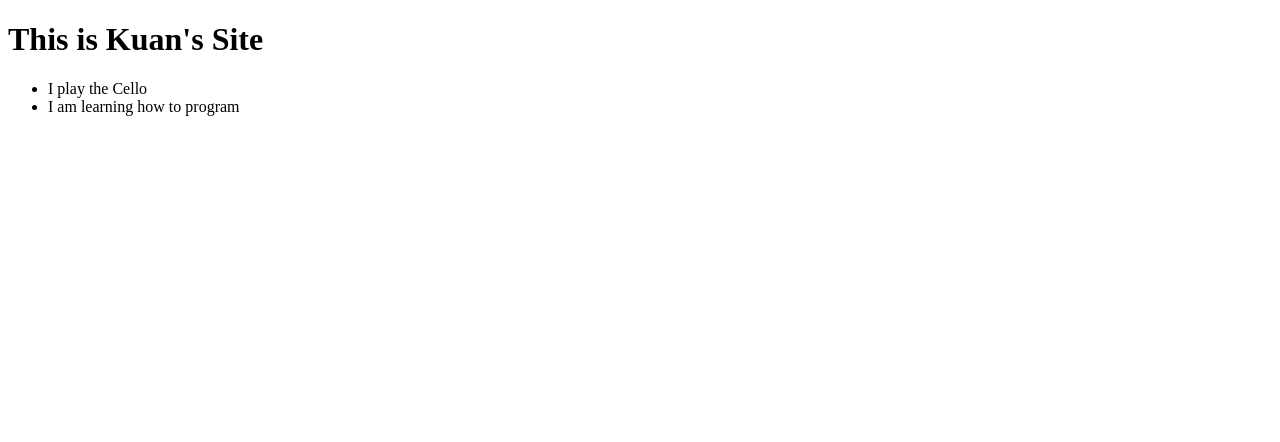
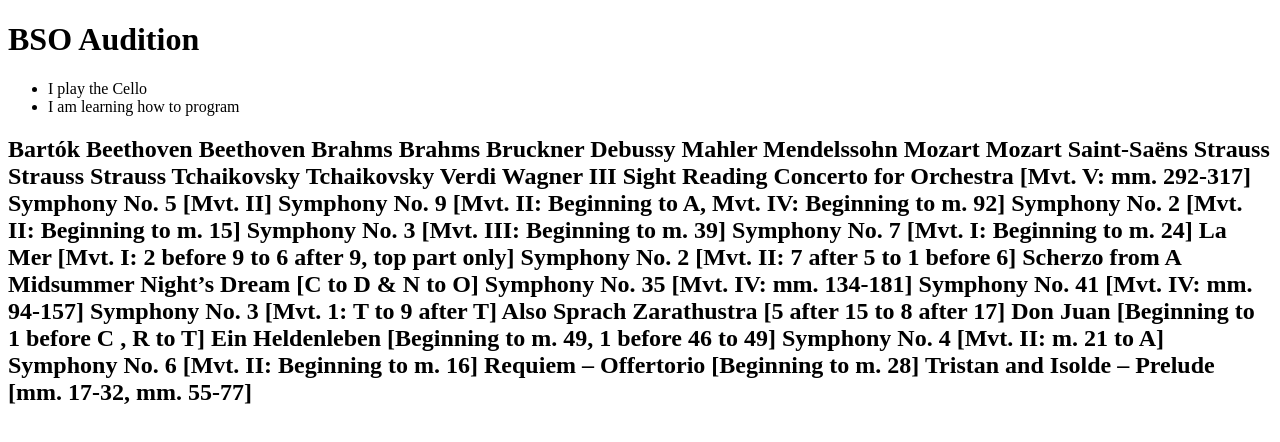
Before and after one commit to kuan46078995/kuan-site, a plain HTML site: page index.html in a window 1280 px wide. Drawn offline with Linux system fonts and the light colour scheme.

Commit message:
Update index.html

```diff
--- a/index.html
+++ b/index.html
@@ -2,13 +2,32 @@
 <html>
 <head>
   <meta charset="UTF-8">
-  <title>Kuan's Site</title>
+  <title>BSO Audition</title>
 </head>
 <body>
-    <h1>This is Kuan's Site</h1>
+    <h1>BSO Audition</h1>
     <ul>
         <li>I play the Cello</li>
         <li>I am learning how to program</li>
     </ul>
+    <h2>Bartók Beethoven Beethoven Brahms Brahms Bruckner Debussy Mahler Mendelssohn Mozart Mozart Saint-Saёns Strauss Strauss Strauss Tchaikovsky Tchaikovsky Verdi Wagner
+III Sight Reading
+Concerto for Orchestra [Mvt. V: mm. 292-317]
+Symphony No. 5 [Mvt. II]
+Symphony No. 9 [Mvt. II: Beginning to A, Mvt. IV: Beginning to m. 92] Symphony No. 2 [Mvt. II: Beginning to m. 15]
+Symphony No. 3 [Mvt. III: Beginning to m. 39]
+Symphony No. 7 [Mvt. I: Beginning to m. 24]
+La Mer [Mvt. I: 2 before 9 to 6 after 9, top part only]
+Symphony No. 2 [Mvt. II: 7 after 5 to 1 before 6]
+Scherzo from A Midsummer Night’s Dream [C to D & N to O] Symphony No. 35 [Mvt. IV: mm. 134-181]
+Symphony No. 41 [Mvt. IV: mm. 94-157]
+Symphony No. 3 [Mvt. 1: T to 9 after T]
+Also Sprach Zarathustra [5 after 15 to 8 after 17]
+Don Juan [Beginning to 1 before C , R to T]
+Ein Heldenleben [Beginning to m. 49, 1 before 46 to 49]
+Symphony No. 4 [Mvt. II: m. 21 to A]
+Symphony No. 6 [Mvt. II: Beginning to m. 16]
+Requiem – Offertorio [Beginning to m. 28]
+Tristan and Isolde – Prelude [mm. 17-32, mm. 55-77] </h2>
 </body>
 </html>
```
